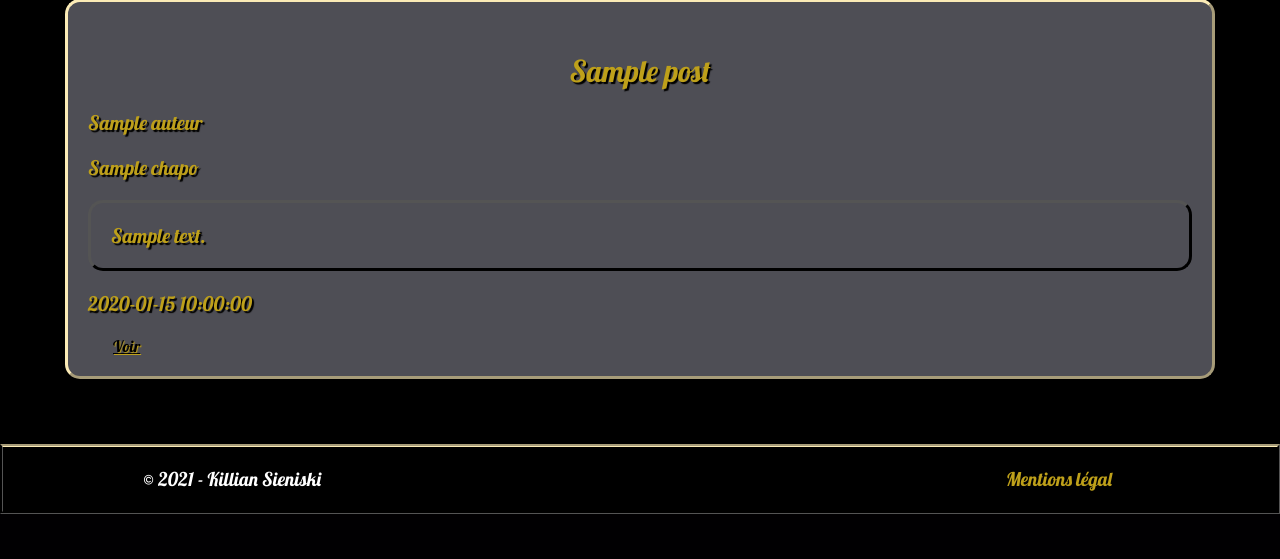
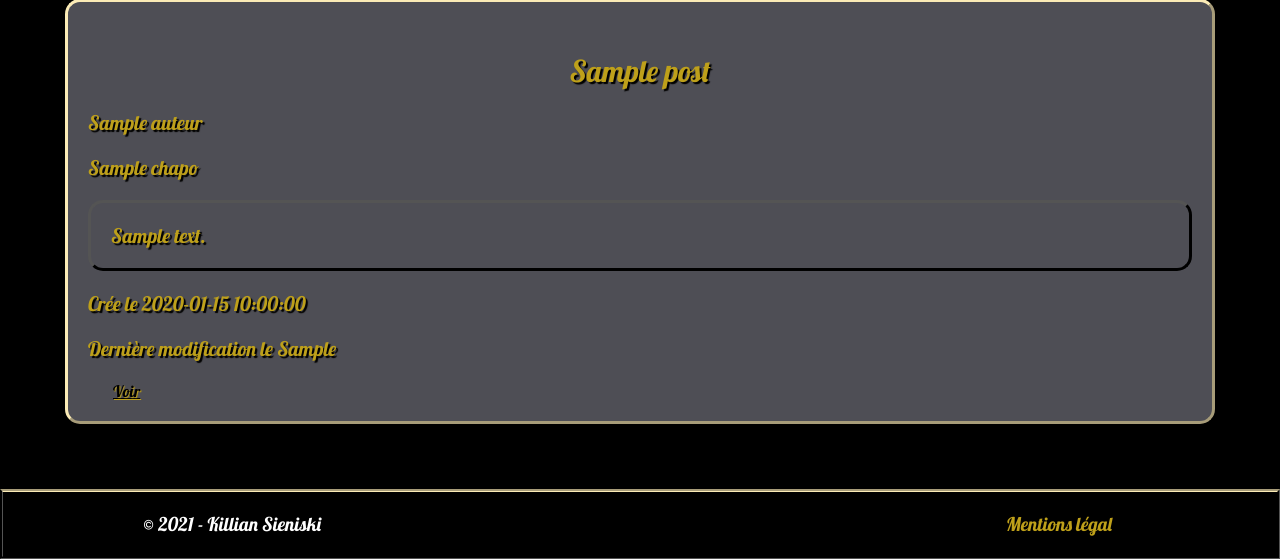
Before and after one commit to KillianSb/Projet-5-BlogPHP, a PHP site: template Blog-P5/Public/Views/blogView.twig in a window 1280 px wide. Shown: the part 985-1544 px from the top of the page. Before the commit the page ends 1499 px from the top, so only its background shows below. Run offline with PHP 8.4, Linux system fonts and the light colour scheme; the template is opened without the code that fills it: most values are stand-ins (such as "Sample title", 1, 10 or a date in 2020); some libraries are stand-ins or nearby versions.

Commit message:
Ajout date modif post

```diff
--- a/Blog-P5/Public/Views/blogView.twig
+++ b/Blog-P5/Public/Views/blogView.twig
@@ -43,16 +43,17 @@
                 <p class="author">{{post.auteur}}</p>
                 <p class="chapo">{{post.chapo}}</p>
                 <p class="content">{{post.contenu}}</p>
-                <p class="dateCreate">{{post.dateCreate}}</p>
+                <p class="dateCreate">Crée le {{post.dateCreate}}</p>
+                {% if post.lastModif != null %}
+                    <p class="dateModif">Dernière modification le {{post.lastModif}}</p>
+                {% endif %}
                 <div class="containerContentBlog">
                     <div class="button">
-                        {# <input type="hidden" name="post_id" value="{{post.id}}"></input>
-                        <a type="submit" class="comment" name="post_id" href="commentPost/{{post.id}}">Commenter</a></br> #}
+                        <a type="submit" class="postview" name="viewspost" href="viewPost/{{post.id}}">Voir</a>
 
-                        {# <a
-                        <input class="comment" href="commentPost/{{post.id}}" type="hidden" name="post_id" value="{{post.id}}">Commenter</input>
-                        </a> #}
-                        <a type="submit" class="postview" name="viewspost" href="viewPost/{{post.id}}">Voir</a>
+                        {% if IsAdmin == true %}
+                            <a class="delete" href="deletePost/{{post.id}}">Supprimer</a>
+                        {% endif %}
                     </div>
                 </div>
             </div>
--- a/Blog-P5/Public/Views/modifPostView.twig
+++ b/Blog-P5/Public/Views/modifPostView.twig
@@ -38,6 +38,8 @@
             <label for="titre">Titre</label>
             <input type="text" required name="title" placeholder="Titre" value="{{post.titre}}"/><br />
 
+            <input type="hidden" name="dateCreate" value="{{ post.dateCreate }}">
+
             <label for="chapo">Chapô</label>
             <input type="text" name="chapo" placeholder="Chapô" value="{{post.chapo}}"/><br />
 
--- a/Blog-P5/Public/Views/viewPost.twig
+++ b/Blog-P5/Public/Views/viewPost.twig
@@ -43,7 +43,9 @@
                             <p>Vous n'etes pas connectez pour Commenter ce post !</p>
                             {% endif %}
                             {% endblock connecte_1 %}
+                            {% if user.username == post.auteur or IsAdmin == true %}
                             <a type="submit" class="modif" name="post_modif_id" href="../modifPost/{{post.id}}">Modif</a></br>
+                            {% endif %}
                         </div>
                     </div>
                 </div>
```
Also changed, not shown: Blog-P5/src/Controller/BlogController.php (+5 -3 lines), Blog-P5/src/Manager/PostsManager.php (+6 -3 lines).
